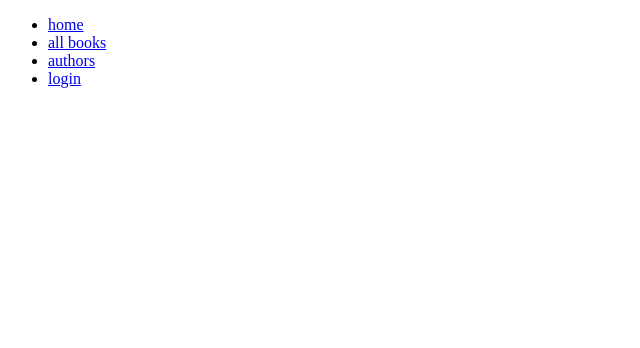
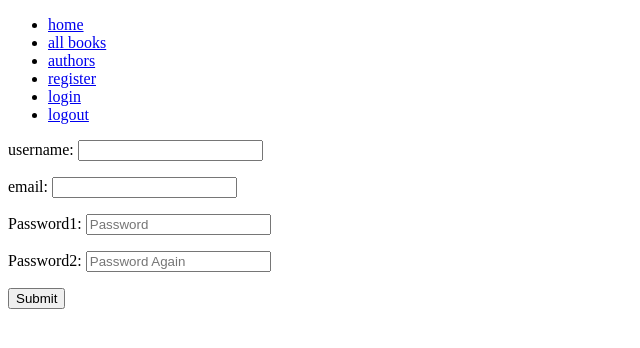
Before and after one commit to Gideonkun2772/aravich_bookstore, a Django app: page /accounts/register in a window 1280 px wide. Shown: the top 348 px of the page, without its empty margins (0-640 px from the left). Run offline with Django 4.2, Linux system fonts and the light colour scheme.

Commit message:
seventh commit

```diff
--- a/accounts/templates/accounts/login.html
+++ b/accounts/templates/accounts/login.html
@@ -1,6 +1,6 @@
 {% extends 'bookstore/layout.html' %}
 {% block content %}
-<form action="login.html" method="post">
+<form action="login" method="post">
     {% csrf_token %}
     {{form.as_p}}
     <input type="submit">
--- a/accounts/templates/accounts/register.html
+++ b/accounts/templates/accounts/register.html
@@ -1,6 +1,8 @@
 {% extends 'bookstore/layout.html' %}
 {% block content %}
-<form action="register.html" method="post">
-    {{form}}
+<form action="register" method="post">
+    {% csrf_token %}
+    {{form.as_p}}
+    <input type="submit">
 </form>
 {% endblock content %}
--- a/accounts/urls.py
+++ b/accounts/urls.py
@@ -5,5 +5,5 @@ app_name='accounts'
 
 urlpatterns = [
     path('register',views.register,name='register'),
-    path('login', views.loginview, name='loginview'),
+    path('login', views.loginview, name='login'),
 ]
--- a/accounts/views.py
+++ b/accounts/views.py
@@ -1,10 +1,38 @@
-from django.shortcuts import render
+from django.shortcuts import render,redirect
 from django.contrib.auth import authenticate,login
-from .form import register,loginform
+from .form import registerform,loginform
+from django.contrib.auth.models import User
+from django.contrib import messages
 #create your views here
 
-form=register
+form=registerform()
 def register(request):
-    return render(request,'accounts/register.html',{'form':register})
+    if request.method=='POST':
+        username=request.POST['username']
+        email=request.POST['email']
+        password1=request.POST['password1']
+        password2=request.POST['password2']
+        if password1==password2:
+            user=User.objects.create_user(username=username,password=password1,email=email)
+            user.save();
+            print('user created')
+            return redirect('/')
+        else:
+            print('password not matching')
+
+    else:
+        return render(request,'accounts/register.html',{'form':form})
 def loginview(request):
-    return render(request,'accounts/login.html',{'login':loginform})
+    if request.method=='GET':
+        form=loginform()
+        return render(request,'accounts/login.html',{'form':form})
+    if request.method=='POST':
+        username=request.POST['username']
+        password=request.POST['password']
+        user=authenticate(request,username=username,password=password)
+        if user is not None:
+            Login(request,user)
+            return redirect('/')
+       # message.success(request,'')
+    else:
+         return render(request,'accounts/login.html',{'form':form(request.POST)})
--- a/bookstore/templates/bookstore/layout.html
+++ b/bookstore/templates/bookstore/layout.html
@@ -11,7 +11,9 @@
     <li><a href="{% url 'bookstore:index' %}">home</a></li>
     <li><a href="{% url 'bookstore:book_list' %}">all books</a></li>
     <li><a href="{% url 'bookstore:author_list' %}">authors</a></li>
-    <li><a href="{% url 'accounts:register' %}">login</a></li>
+    <li><a href="{% url 'accounts:register' %}">register</a></li>
+    <li><a href="{% url 'accounts:login' %}">login</a></li>
+    <li><a href="{% url 'accounts:register' %}">logout</a></li>
     </ul>
     </aside>
     <section>
```
Also changed, not shown: accounts/form.py (+4 -8 lines), db.sqlite3.
